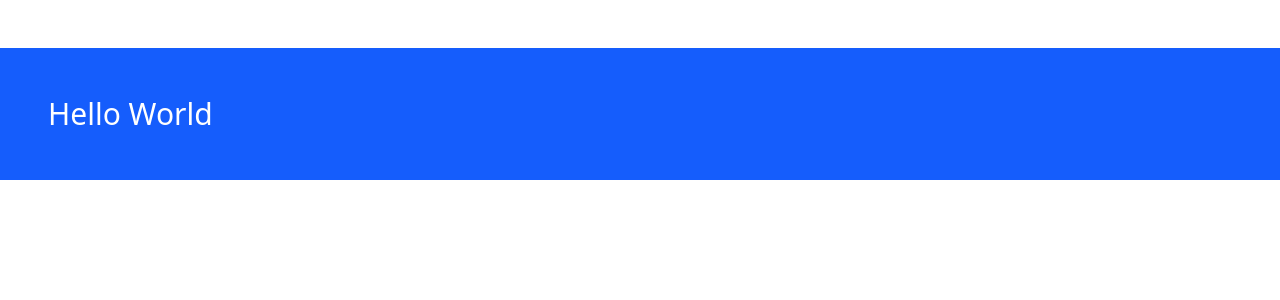
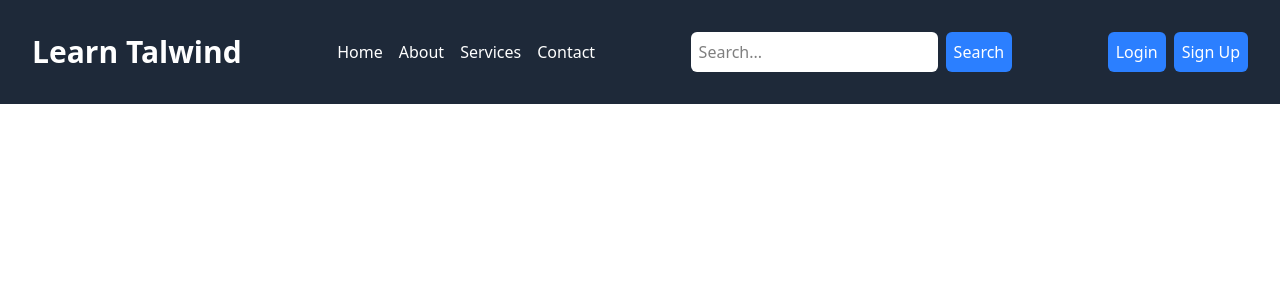
Before and after one commit to AbasThomas/fixing-tailwind, a React (Vite) app: page / in a window 1280 px wide. Shown: the top 300 px of the page. Built offline with nearby package versions, Linux system fonts and the light colour scheme.

Commit message:
working on navbar

```diff
--- a/src/App.jsx
+++ b/src/App.jsx
@@ -1,13 +1,14 @@
 import React from 'react'
 import  './index.css'
 import './App.css'
+import Navbar from './components/Navbar'
 
 function App() {
 
 
   return (
     <>
-      <div className=' text-3xl bg-blue-600 hover:bg-red-600  text-white p-12 mt-12 '>Hello World</div>
+      <Navbar/>
 
      </>
   )
--- a/src/components/Navbar.jsx
+++ b/src/components/Navbar.jsx
@@ -0,0 +1,32 @@
+import React from 'react'
+
+const Navbar = () => {
+  return (
+    <div>
+        <div className=''>
+            <nav className='bg-gray-800 p-8 flex '>
+                <div className='container mx-auto flex justify-between  items-center'>
+                    <div className='text-white text-3xl font-bold'>Learn Talwind</div>
+                    <ul className='flex space-x-4'>
+                        <li><a href="#" className='text-white  hover:text-gray-400'>Home</a></li>
+                        <li><a href="#" className='text-white hover:text-gray-400'>About</a></li>
+                        <li><a href="#" className='text-white hover:text-gray-400'>Services</a></li>
+                        <li><a href="#" className='text-white hover:text-gray-400'>Contact</a></li>
+                    </ul>
+                    <div className='flex items-center'>
+                    <input type="text" placeholder="Search..." className='p-2 rounded-md bg-white' />
+                    <button className='bg-blue-500 text-white p-2 rounded-md ml-2'>Search</button>
+                </div>
+                <div className='flex items-center itmes-center'>
+                    <button className='bg-blue-500 text-white p-2 rounded-md'>Login</button>
+                    <button className='bg-blue-500 text-white p-2 rounded-md ml-2'>Sign Up</button>
+                </div>
+                </div>
+
+            </nav>
+        </div>
+    </div>
+  )
+}
+
+export default Navbar
```
Also changed, not shown: src/pages/Signup.jsx (added).
